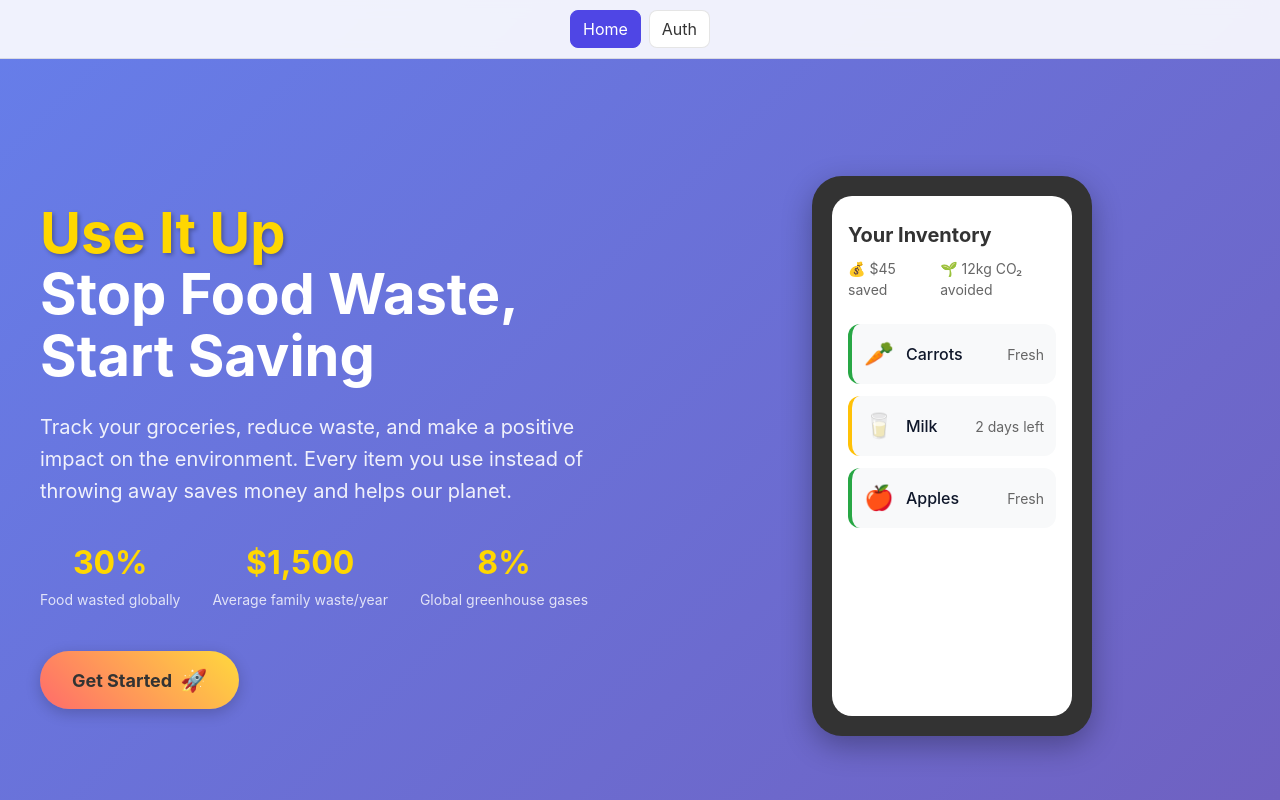
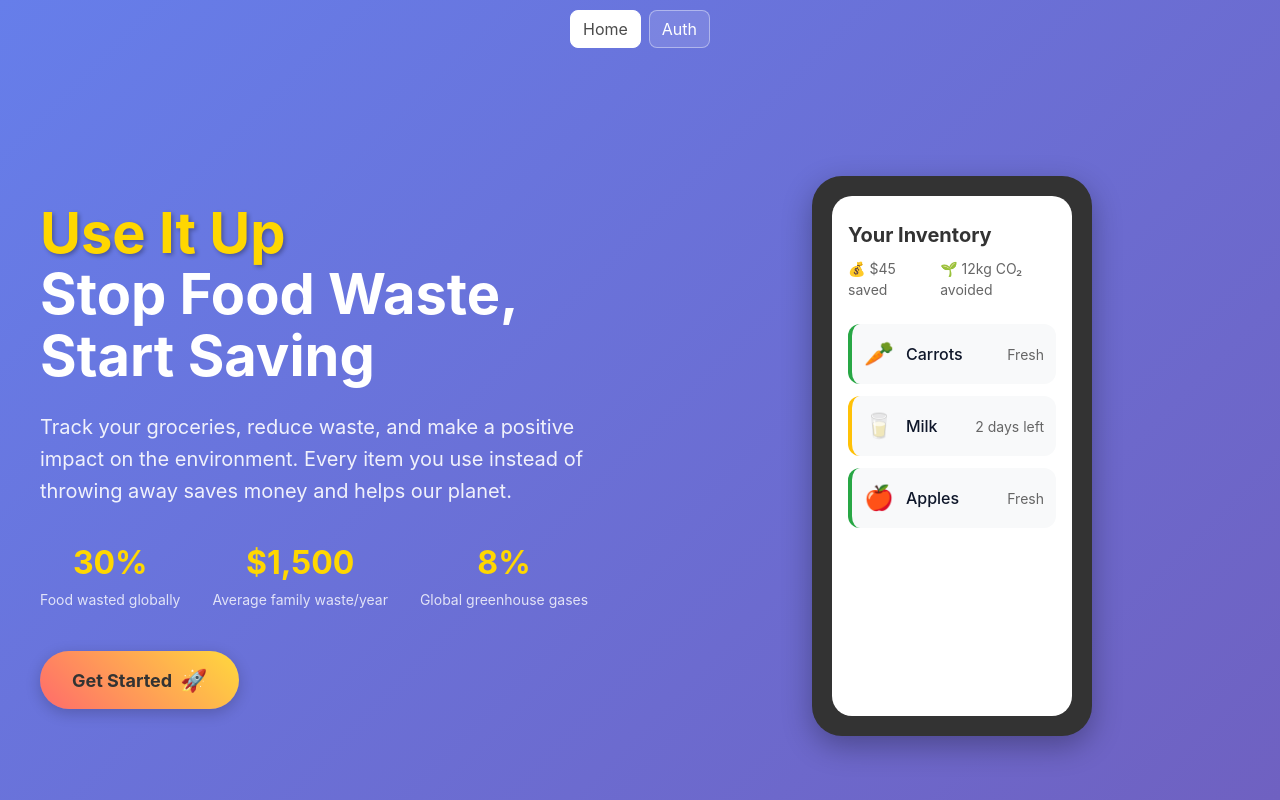
Before and after one commit to RayLi-Muye/5120-tp23-DrPantrist, a Vue app in the folder frontend/: page / in a window 1280 px wide. Shown: the top 800 px of the page. Built offline with nearby package versions, Linux system fonts and the light colour scheme; no server answers; the HTML template or start-up script is replaced by a standard one.

Commit message:
style(nav): remove white nav background; keep gradient visible; adjust toggle buttons for contrast

```diff
--- a/frontend/src/views/AuthView.vue
+++ b/frontend/src/views/AuthView.vue
@@ -325,9 +325,6 @@ onMounted(async () => {
   gap: var(--spacing-sm);
   justify-content: center;
   padding: 10px 12px;
-  background: rgba(255, 255, 255, 0.9);
-  backdrop-filter: blur(8px);
-  border-bottom: 1px solid var(--color-border);
   z-index: 1000;
 }
 
@@ -338,21 +335,21 @@ onMounted(async () => {
 .toggle-btn {
   text-decoration: none;
   padding: 6px 12px;
-  border: 1px solid var(--color-border);
+  border: 1px solid rgba(255,255,255,0.4);
   border-radius: var(--border-radius-md);
-  color: var(--color-text-primary);
-  background: white;
+  color: #fff;
+  background: rgba(255,255,255,0.12);
   transition: all var(--duration-fast) ease;
 }
 
 .toggle-btn:hover {
-  background: var(--color-bg-secondary);
+  background: rgba(255,255,255,0.2);
 }
 
 .toggle-btn.active {
-  background: var(--color-primary);
-  color: #fff;
-  border-color: var(--color-primary);
+  background: #fff;
+  color: #4b4b4b;
+  border-color: #fff;
 }
 
 .auth-container {
--- a/frontend/src/views/HomePage.vue
+++ b/frontend/src/views/HomePage.vue
@@ -182,30 +182,27 @@ const getStarted = () => {
   gap: 8px;
   justify-content: center;
   padding: 10px 12px;
-  background: rgba(255, 255, 255, 0.9);
-  backdrop-filter: blur(8px);
-  border-bottom: 1px solid rgba(0,0,0,0.1);
   z-index: 1000;
 }
 
 .toggle-btn {
   text-decoration: none;
   padding: 6px 12px;
-  border: 1px solid rgba(0,0,0,0.1);
+  border: 1px solid rgba(255,255,255,0.4);
   border-radius: 8px;
-  color: #333;
-  background: white;
+  color: white;
+  background: rgba(255,255,255,0.12);
   transition: all 0.2s ease;
 }
 
 .toggle-btn:hover {
-  background: #f5f5f5;
+  background: rgba(255,255,255,0.2);
 }
 
 .toggle-btn.active {
-  background: #4f46e5;
-  color: #fff;
-  border-color: #4f46e5;
+  background: white;
+  color: #4b4b4b;
+  border-color: white;
 }
 
 /* Hero Section */
```
